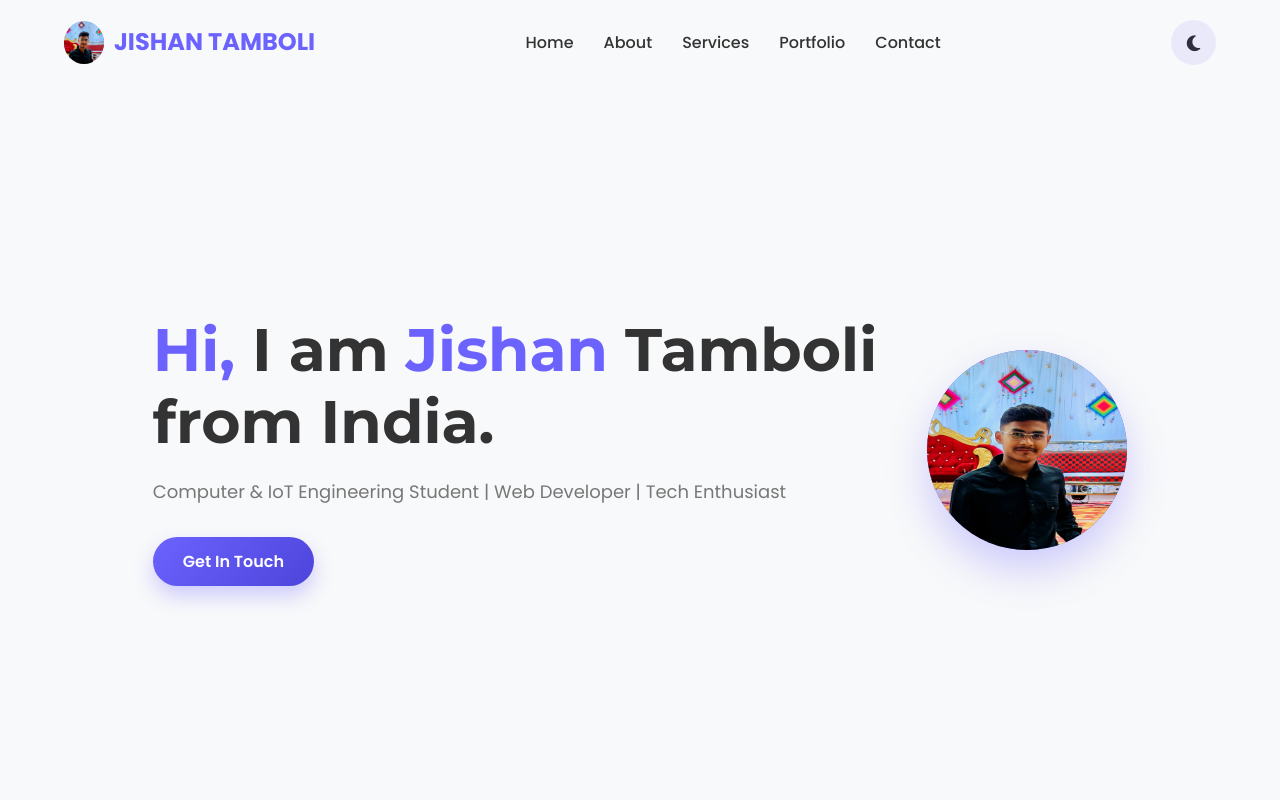
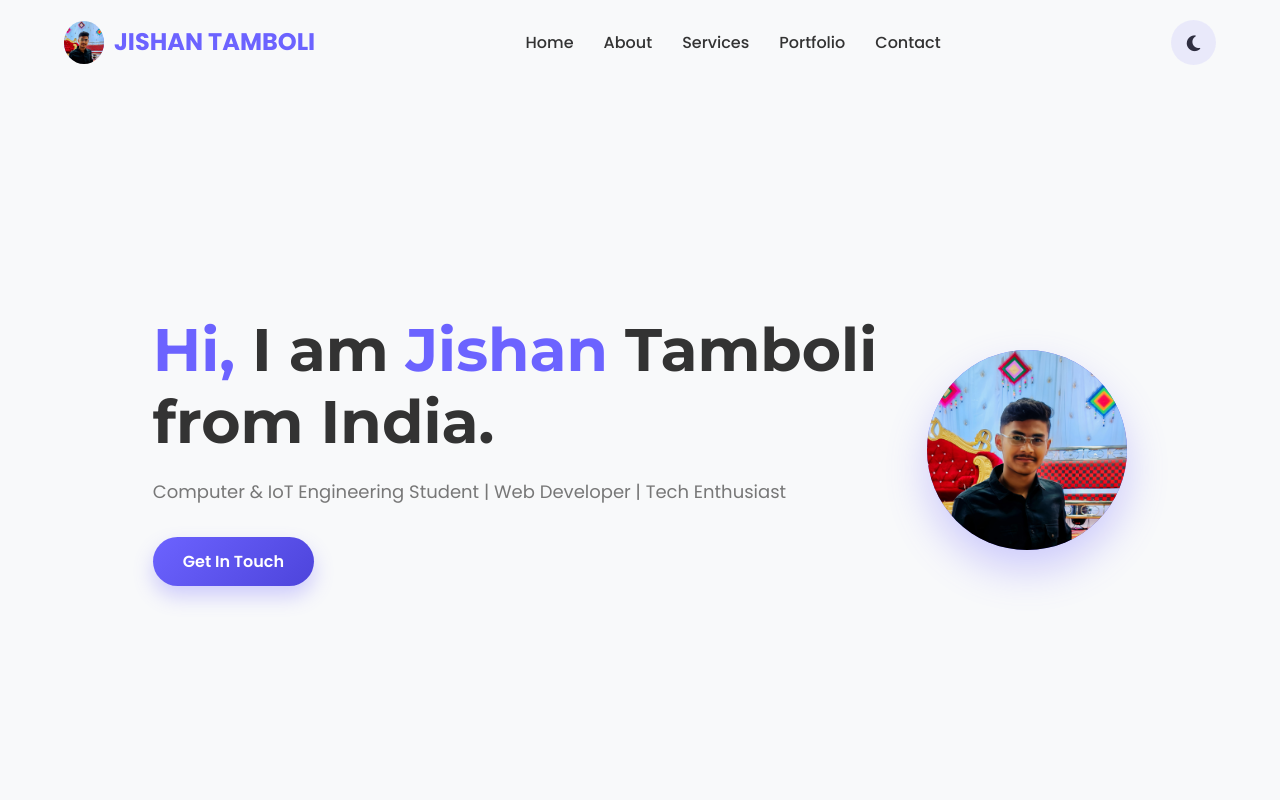
Before and after one commit to HAILSTORM-BLIP/jishantamboli, a plain HTML site: page index.html in a window 1280 px wide. Shown: the top 800 px of the page. Drawn offline with Linux system fonts and the light colour scheme.

Commit message:
Update index.html

```diff
--- a/index.html
+++ b/index.html
@@ -766,7 +766,7 @@
       <p class="hero-subtitle">Computer & IoT Engineering Student | Web Developer | Tech Enthusiast</p>
       <a href="#contact" class="cta-button">Get In Touch</a>
     </div>
-    <img src="jishan.jpeg" class="small-circle">
+    <img src="jishan2.jpeg" class="small-circle">
   </div>
 </section>
 
```
